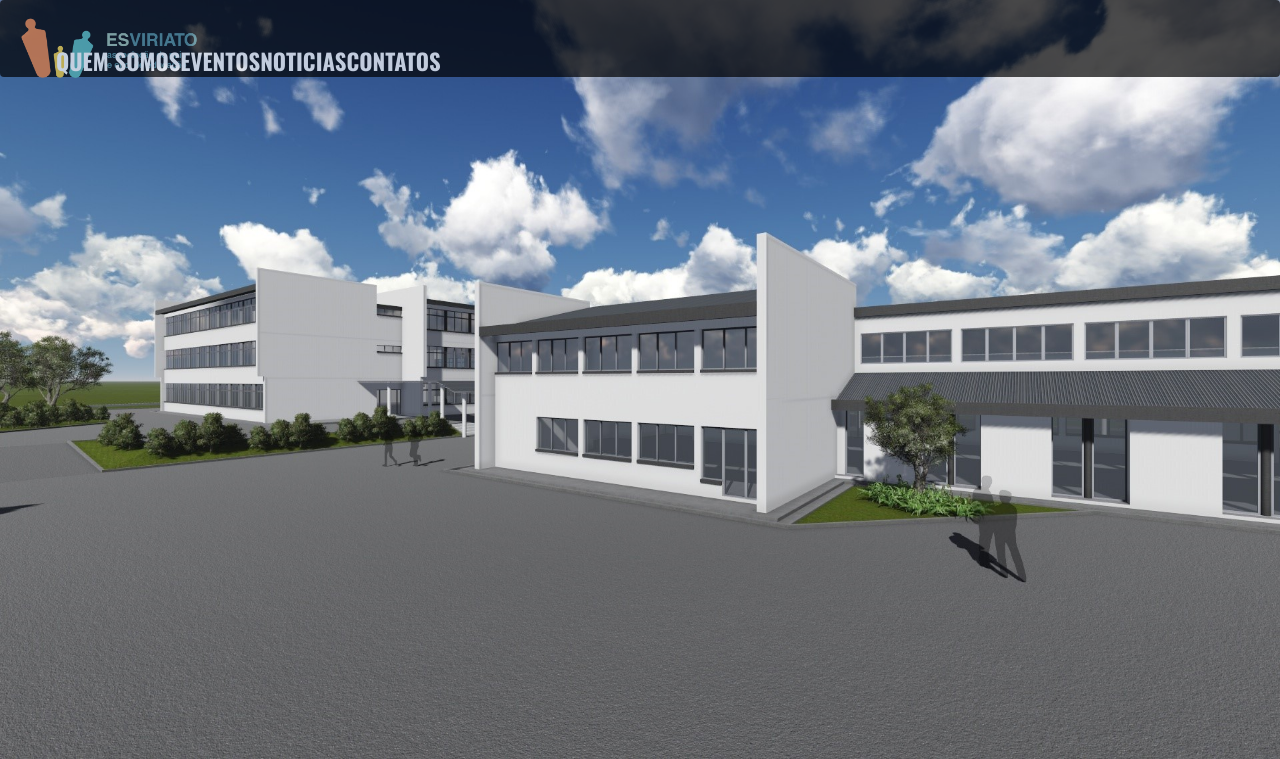
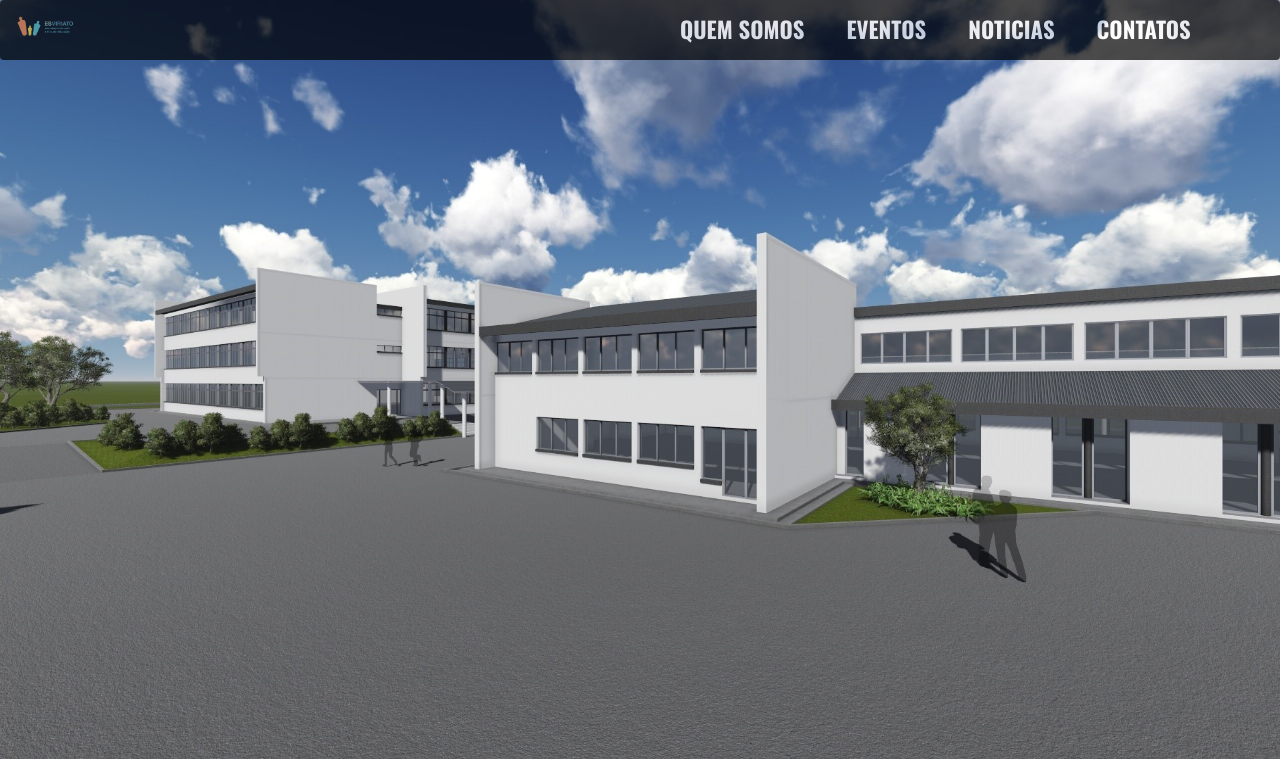
Before and after one commit to tiagonunes9/apeeesv, a PHP site: page /home.php in a window 1280 px wide. Shown: the top 759 px of the page. Run offline with PHP 8.4, Linux system fonts and the light colour scheme.

Commit message:
Otimização à barra de navegação
Alteração da barra de navegação para mostrar os links de acordoc om o design. Alteração do css do logo para que ficasse adaptado à height da navbar.

```diff
--- a/style.css
+++ b/style.css
@@ -1,10 +1,30 @@
 @import url('https://fonts.googleapis.com/css2?family=Oswald:wght@200;300;400;500;600;700&display=swap');
 
-.navbar {
+  /***** ESTILOS GLOBAIS ****/
+
+  .navbar {
     position: fixed;
     width:100%;
+    height: 60px;
     opacity:0.7;
     background-color: black;
+  }
+  .navbar-brand {
+    float: left;
+    width: 50%;
+    display: flex;
+  }
+  .navbar-nav {
+    float: right;
+    width: 50%;
+    height: 60px;
+    padding-right: 2.5%;
+    display: flex;
+    align-items: center;
+    justify-content: space-between;
+  }
+  .navbar-nav>li {
+    flex-grow: 1;
   }
 
   .link{
@@ -13,15 +33,7 @@
       font-weight: bold;
       opacity:1;
       font-size:162%;
-      text-align:right;
-  }
-
-  .slide-image {
-    height: 95vh;
-  }
-  .fundo{
-    width: 100%;
-    height: 100%;
+      text-align:center;
   }
 
   section {
@@ -65,6 +77,16 @@
     height: 85%;
   }
 
+  /***** FIM DOS ESTILOS GLOBAIS ****/
+
+  .slide-image {
+    height: 95vh;
+  }
+  .fundo{
+    width: 100%;
+    height: 100%;
+  }
+
   .somos {
     background-color:#EEC94C;
   }
@@ -93,7 +115,8 @@
   }
 
   .logo{
-    width:15%;
+    height: 100%;
+    width:auto;
   }
 
   ul {
```
